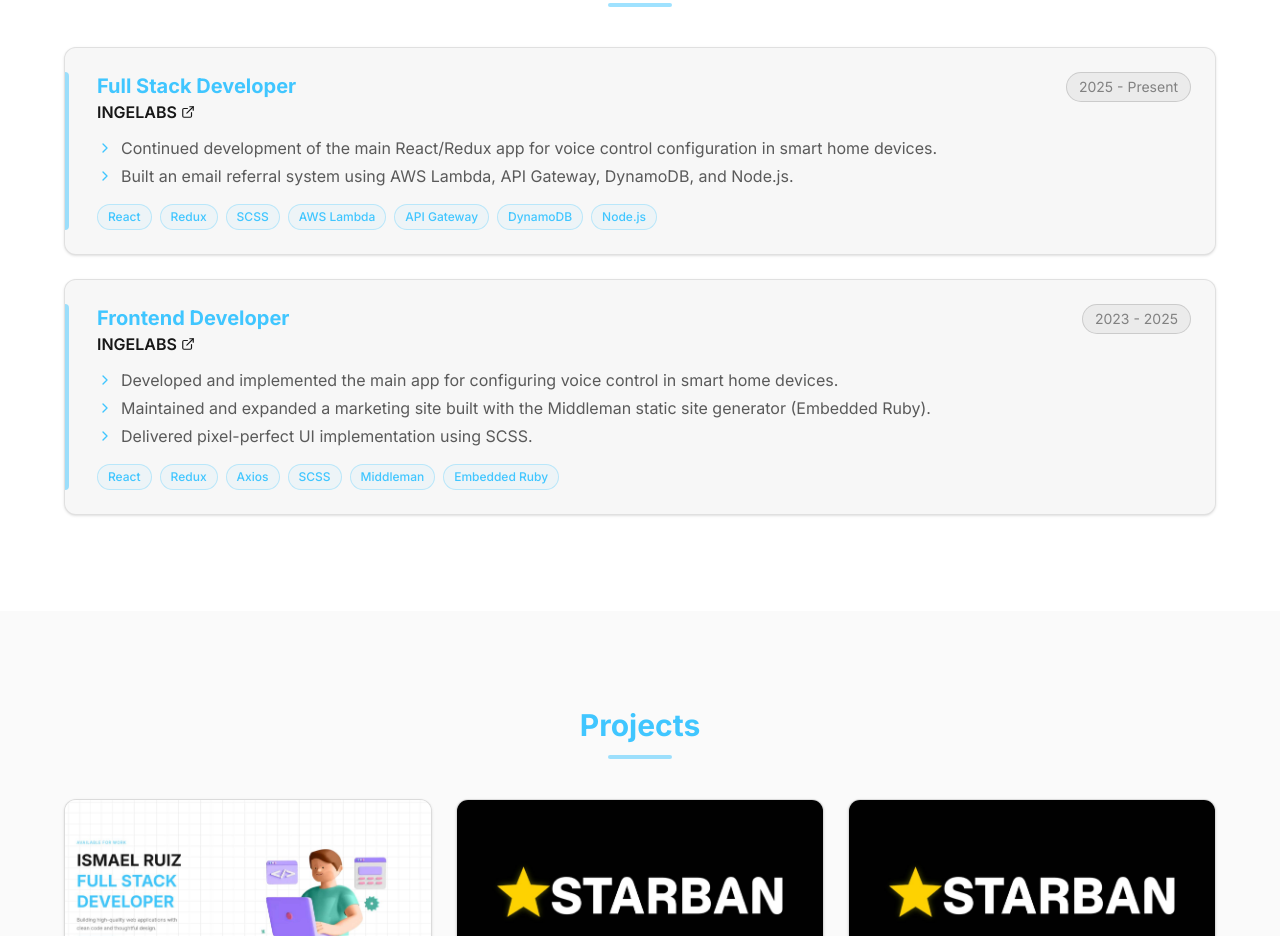
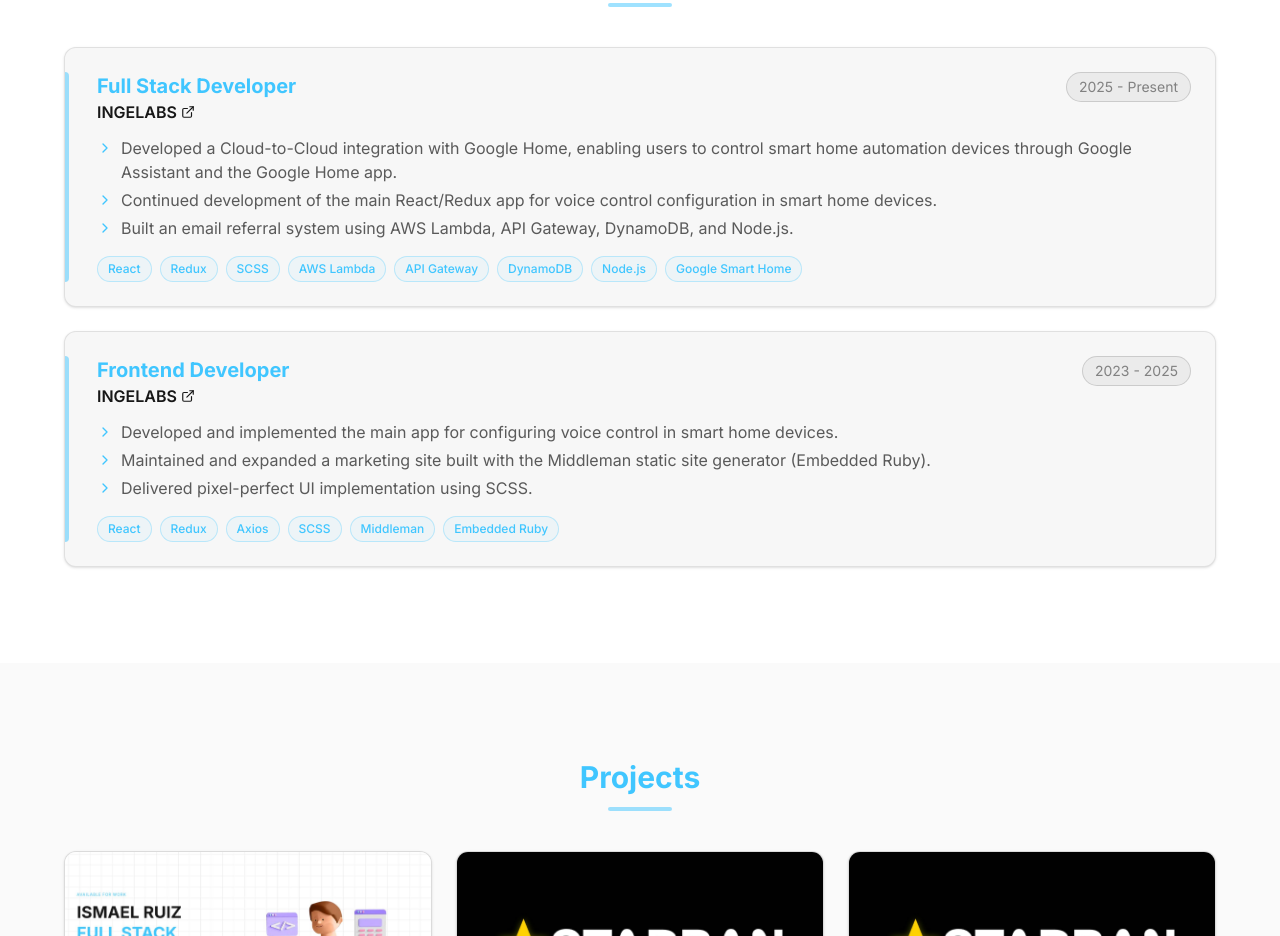
Before and after one commit to 00IRCA/portfolio, a Next.js app: page / in a window 1280 px wide. Shown: the part 2640-3576 px from the top of the page. Built offline with nearby package versions, Linux system fonts and the light colour scheme; no server answers.

Commit message:
feat: add Google Home Cloud-to-Cloud integration to experience

```diff
--- a/src/data/experience.ts
+++ b/src/data/experience.ts
@@ -6,10 +6,20 @@ export const experience = [
     startYear: '2025',
     endYear: 'Present',
     description: [
+      'Developed a Cloud-to-Cloud integration with Google Home, enabling users to control smart home automation devices through Google Assistant and the Google Home app.',
       'Continued development of the main React/Redux app for voice control configuration in smart home devices.',
       'Built an email referral system using AWS Lambda, API Gateway, DynamoDB, and Node.js.',
     ],
-    technologies: ['React', 'Redux', 'SCSS', 'AWS Lambda', 'API Gateway', 'DynamoDB', 'Node.js'],
+    technologies: [
+      'React',
+      'Redux',
+      'SCSS',
+      'AWS Lambda',
+      'API Gateway',
+      'DynamoDB',
+      'Node.js',
+      'Google Smart Home',
+    ],
   },
   {
     position: 'Frontend Developer',
```
